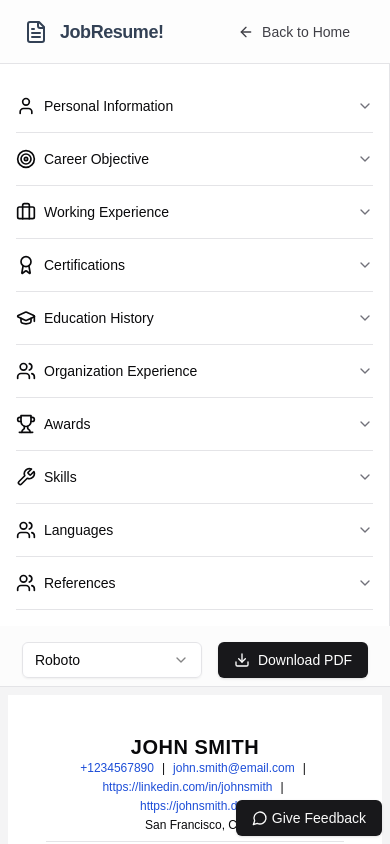
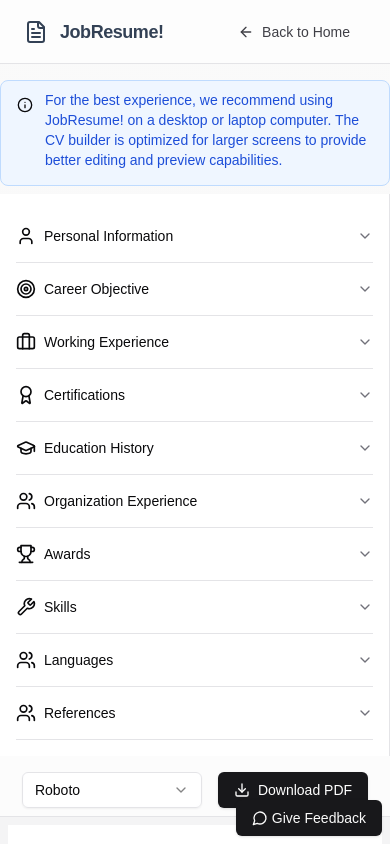
Before and after one commit to erendhoheiri/cv-generator-app, a Next.js app: page /create in a window 390 px wide. Shown: the top 844 px of the page. Built offline with nearby package versions, Linux system fonts and the light colour scheme.

Commit message:
Add responsive device usage alert to CV generator page

```diff
--- a/src/app/create/page.tsx
+++ b/src/app/create/page.tsx
@@ -4,9 +4,10 @@
 import { CVPreview } from '@/components/cv-preview';
 import { CV } from '@/types/cv';
 import Link from 'next/link';
-import { FileText, ArrowLeft, MessageCircle } from 'lucide-react';
+import { FileText, ArrowLeft, MessageCircle, Info } from 'lucide-react';
 import { Button } from '@/components/ui/button';
 import { useLocalStorage } from '@/lib/hooks/useLocalStorage';
+import { Alert, AlertDescription } from '@/components/ui/alert';
 
 const initialData: CV = {
   personalInfo: {
@@ -145,6 +146,16 @@
           </Button>
         </nav>
       </header>
+
+      <Alert className='max-w-screen-xl mx-auto mt-4 mb-2 bg-blue-50 dark:bg-blue-900/20 border-blue-200 dark:border-blue-800'>
+        <Info className='h-4 w-4 text-blue-600 dark:text-blue-400' />
+        <AlertDescription className='text-blue-700 dark:text-blue-300'>
+          For the best experience, we recommend using JobResume! on a desktop or
+          laptop computer. The CV builder is optimized for larger screens to
+          provide better editing and preview capabilities.
+        </AlertDescription>
+      </Alert>
+
       <div className='min-h-screen grid md:grid-cols-[minmax(500px,600px),1fr] transition-all duration-300'>
         <div className='border-r border-zinc-200 dark:border-zinc-800 overflow-y-auto bg-white dark:bg-zinc-900 max-h-[calc(100vh-4rem)] sticky top-16'>
           <CVForm data={cvData} onChange={setCvData} />
--- /dev/null
+++ b/src/components/ui/alert.tsx
@@ -0,0 +1,59 @@
+import * as React from "react"
+import { cva, type VariantProps } from "class-variance-authority"
+
+import { cn } from "@/lib/utils"
+
+const alertVariants = cva(
+  "relative w-full rounded-lg border px-4 py-3 text-sm [&>svg+div]:translate-y-[-3px] [&>svg]:absolute [&>svg]:left-4 [&>svg]:top-4 [&>svg]:text-foreground [&>svg~*]:pl-7",
+  {
+    variants: {
+      variant: {
+        default: "bg-background text-foreground",
+        destructive:
+          "border-destructive/50 text-destructive dark:border-destructive [&>svg]:text-destructive",
+      },
+    },
+    defaultVariants: {
+      variant: "default",
+    },
+  }
+)
+
+const Alert = React.forwardRef<
+  HTMLDivElement,
+  React.HTMLAttributes<HTMLDivElement> & VariantProps<typeof alertVariants>
+>(({ className, variant, ...props }, ref) => (
+  <div
+    ref={ref}
+    role="alert"
+    className={cn(alertVariants({ variant }), className)}
+    {...props}
+  />
+))
+Alert.displayName = "Alert"
+
+const AlertTitle = React.forwardRef<
+  HTMLParagraphElement,
+  React.HTMLAttributes<HTMLHeadingElement>
+>(({ className, ...props }, ref) => (
+  <h5
+    ref={ref}
+    className={cn("mb-1 font-medium leading-none tracking-tight", className)}
+    {...props}
+  />
+))
+AlertTitle.displayName = "AlertTitle"
+
+const AlertDescription = React.forwardRef<
+  HTMLParagraphElement,
+  React.HTMLAttributes<HTMLParagraphElement>
+>(({ className, ...props }, ref) => (
+  <div
+    ref={ref}
+    className={cn("text-sm [&_p]:leading-relaxed", className)}
+    {...props}
+  />
+))
+AlertDescription.displayName = "AlertDescription"
+
+export { Alert, AlertTitle, AlertDescription }
```
